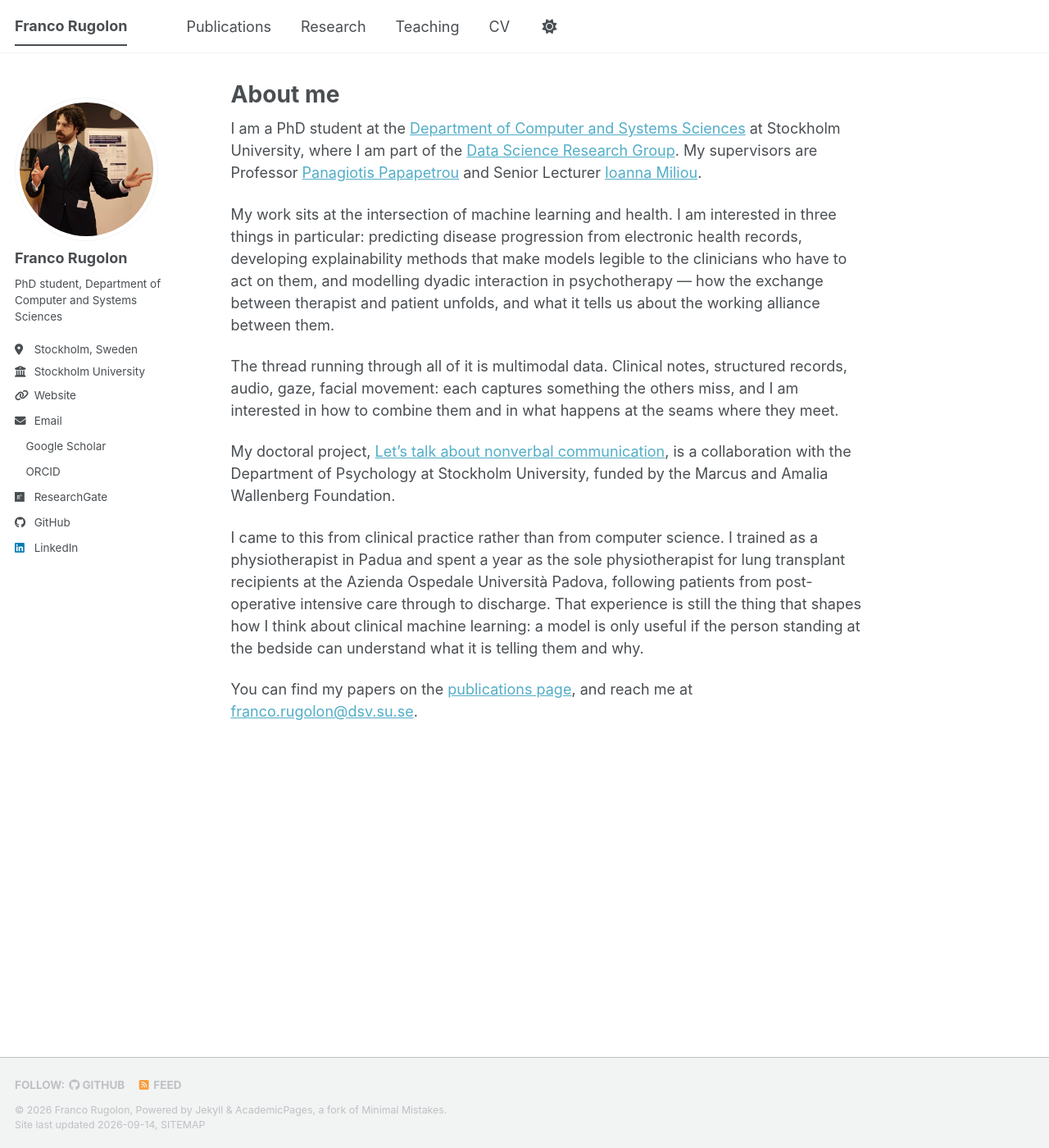
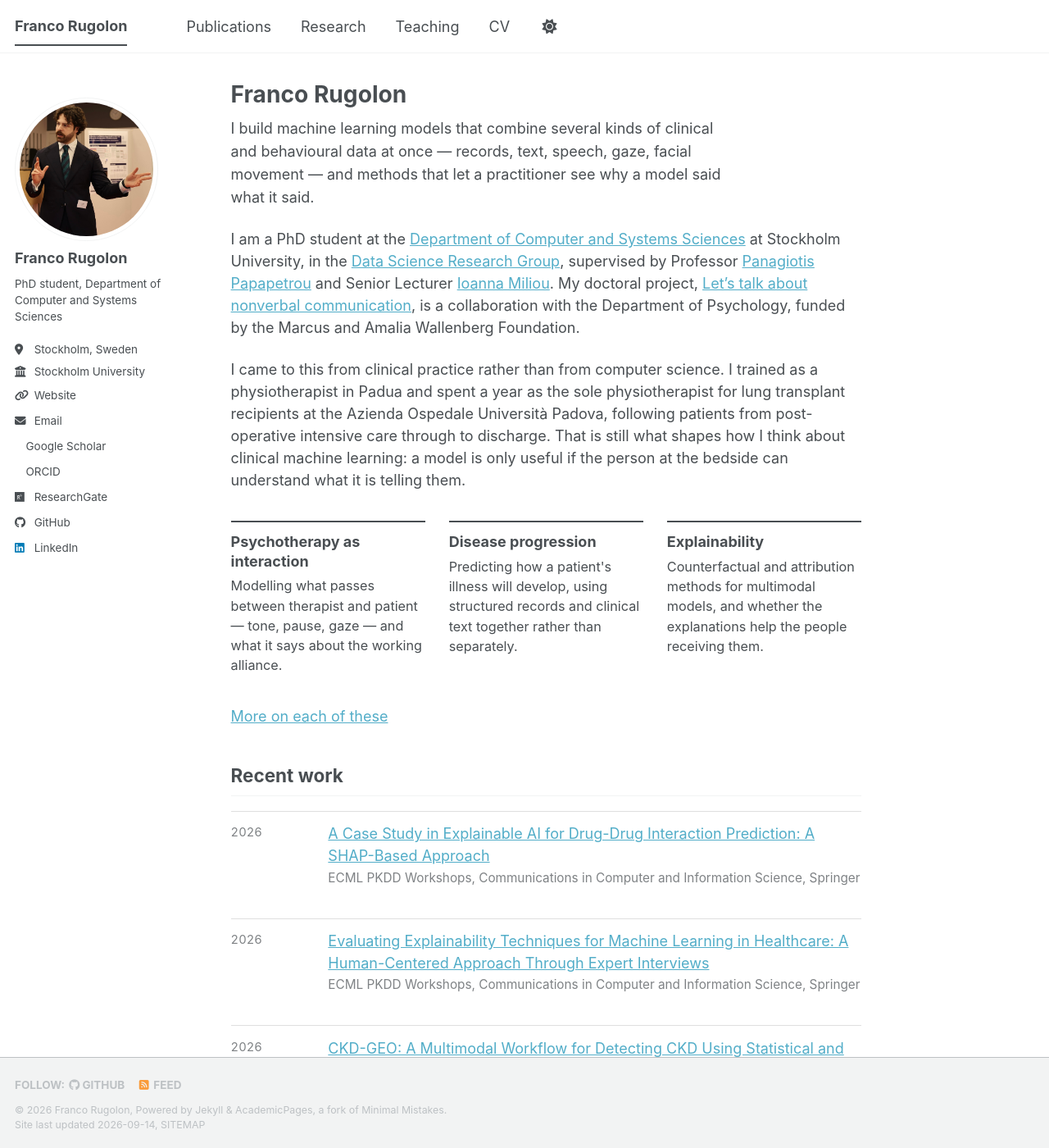
Before and after one commit to FoxtrotRomeo/FoxtrotRomeo.github.io, a Jekyll site: the page built from _pages/about.md, in a window 1280 px wide and 1400 px high. Shown: the whole window at 82% size. Built offline with Jekyll 4.4.1, drawn with Linux system fonts in a browser that asks for light colours; a style sheet for code colours, icons or effects is not loaded; some of the changed text lies outside the part shown.

Commit message:
Revise 'About me' page with new content
Updated personal information and added sections on recent work and news.

```diff
--- a/_pages/about.md
+++ b/_pages/about.md
@@ -1,20 +1,63 @@
 ---
 permalink: /
-title: "About me"
+title: "Franco Rugolon"
 author_profile: true
 redirect_from:
   - /about/
   - /about.html
 ---
 
-I am a PhD student at the [Department of Computer and Systems Sciences](https://www.su.se/english/divisions/department-of-computer-and-systems-sciences) at Stockholm University, where I am part of the [Data Science Research Group](https://www.su.se/english/research/research-catalogue/research-groups/6/data-science-research-group). My supervisors are Professor [Panagiotis Papapetrou](https://www.su.se/profiles/ppapa-1.194080) and Senior Lecturer [Ioanna Miliou](https://www.su.se/profiles/iomi2003-1.548427).
+{% include custom-styles.html %}
 
-My work sits at the intersection of machine learning and health. I am interested in three things in particular: predicting disease progression from electronic health records, developing explainability methods that make models legible to the clinicians who have to act on them, and modelling dyadic interaction in psychotherapy — how the exchange between therapist and patient unfolds, and what it tells us about the working alliance between them.
+<p class="lede">I build machine learning models that combine several kinds of clinical and behavioural data at once — records, text, speech, gaze, facial movement — and methods that let a practitioner see why a model said what it said.</p>
 
-The thread running through all of it is multimodal data. Clinical notes, structured records, audio, gaze, facial movement: each captures something the others miss, and I am interested in how to combine them and in what happens at the seams where they meet.
+I am a PhD student at the [Department of Computer and Systems Sciences](https://www.su.se/english/divisions/department-of-computer-and-systems-sciences) at Stockholm University, in the [Data Science Research Group](https://www.su.se/english/research/research-catalogue/research-groups/6/data-science-research-group), supervised by Professor [Panagiotis Papapetrou](https://www.su.se/profiles/ppapa-1.194080) and Senior Lecturer [Ioanna Miliou](https://www.su.se/profiles/iomi2003-1.548427). My doctoral project, [Let's talk about nonverbal communication](https://www.su.se/forskning/forskningsprojekt/l%C3%A5t-oss-prata-om-icke-verbal-kommunikation), is a collaboration with the Department of Psychology, funded by the Marcus and Amalia Wallenberg Foundation.
 
-My doctoral project, [Let's talk about nonverbal communication](https://www.su.se/forskning/forskningsprojekt/l%C3%A5t-oss-prata-om-icke-verbal-kommunikation), is a collaboration with the Department of Psychology at Stockholm University, funded by the Marcus and Amalia Wallenberg Foundation.
+I came to this from clinical practice rather than from computer science. I trained as a physiotherapist in Padua and spent a year as the sole physiotherapist for lung transplant recipients at the Azienda Ospedale Università Padova, following patients from post-operative intensive care through to discharge. That is still what shapes how I think about clinical machine learning: a model is only useful if the person at the bedside can understand what it is telling them.
 
-I came to this from clinical practice rather than from computer science. I trained as a physiotherapist in Padua and spent a year as the sole physiotherapist for lung transplant recipients at the Azienda Ospedale Università Padova, following patients from post-operative intensive care through to discharge. That experience is still the thing that shapes how I think about clinical machine learning: a model is only useful if the person standing at the bedside can understand what it is telling them and why.
+<div class="strands">
+  <div class="strand">
+    <h3>Psychotherapy as interaction</h3>
+    <p>Modelling what passes between therapist and patient — tone, pause, gaze — and what it says about the working alliance.</p>
+  </div>
+  <div class="strand">
+    <h3>Disease progression</h3>
+    <p>Predicting how a patient's illness will develop, using structured records and clinical text together rather than separately.</p>
+  </div>
+  <div class="strand">
+    <h3>Explainability</h3>
+    <p>Counterfactual and attribution methods for multimodal models, and whether the explanations help the people receiving them.</p>
+  </div>
+</div>
 
-You can find my papers on the [publications page](/publications/), and reach me at [franco.rugolon@dsv.su.se](mailto:franco.rugolon@dsv.su.se).
+<p class="more"><a href="/research/">More on each of these</a></p>
+
+## Recent work
+
+<div class="entries">
+{% assign recent = site.publications | sort: "date" | reverse %}
+{% for post in recent limit: 3 %}
+  <div class="entry">
+    <div class="entry-when">{{ post.date | date: "%Y" }}</div>
+    <p class="entry-what">
+      <a href="{{ post.url | relative_url }}">{{ post.title }}</a>
+      {% if post.venue %}<span class="venue">{{ post.venue }}</span>{% endif %}
+    </p>
+  </div>
+{% endfor %}
+</div>
+
+<p class="more"><a href="/publications/">All publications</a></p>
+
+## News
+
+<div class="entries">
+{% for item in site.data.news %}
+  <div class="entry">
+    <div class="entry-when">{{ item.date }}</div>
+    <p class="entry-what">{{ item.text }}</p>
+  </div>
+{% endfor %}
+</div>
+
+You can reach me at [franco.rugolon@dsv.su.se](mailto:franco.rugolon@dsv.su.se).
```
